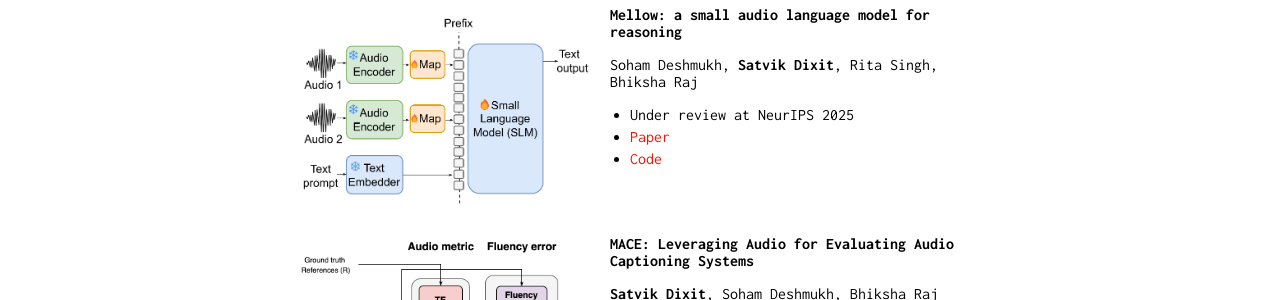
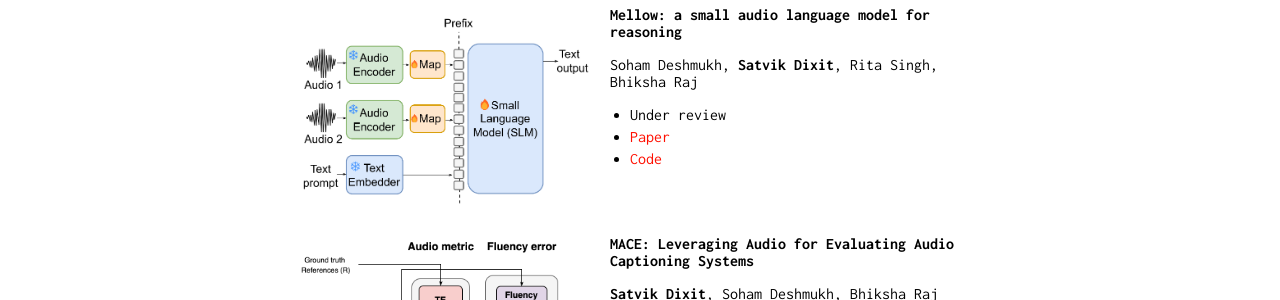
Before and after one commit to satvik-dixit/satvik-dixit.github.io, a Jekyll site: the page built from index.md, in a window 1280 px wide. Shown: the part 497-797 px from the top of the page. Built offline with Jekyll 4.4.1, drawn with Linux system fonts in a browser that asks for light colours.

Commit message:
Update index.md

```diff
--- a/index.md
+++ b/index.md
@@ -23,7 +23,7 @@ Previously, I interned with Dr [Satrajit Ghosh](https://sensein.group/) at MIT a
     <h4>Mellow: a small audio language model for reasoning</h4>
     <p>Soham Deshmukh, <strong>Satvik Dixit</strong>, Rita Singh, Bhiksha Raj</p>
     <ul>
-      <li>Under review at NeurIPS 2025</li>
+      <li>Under review</li>
       <li><a href="https://arxiv.org/abs/2503.08540">Paper</a></li>
       <li><a href="https://github.com/soham97/mellow">Code</a></li>
     </ul>
```
